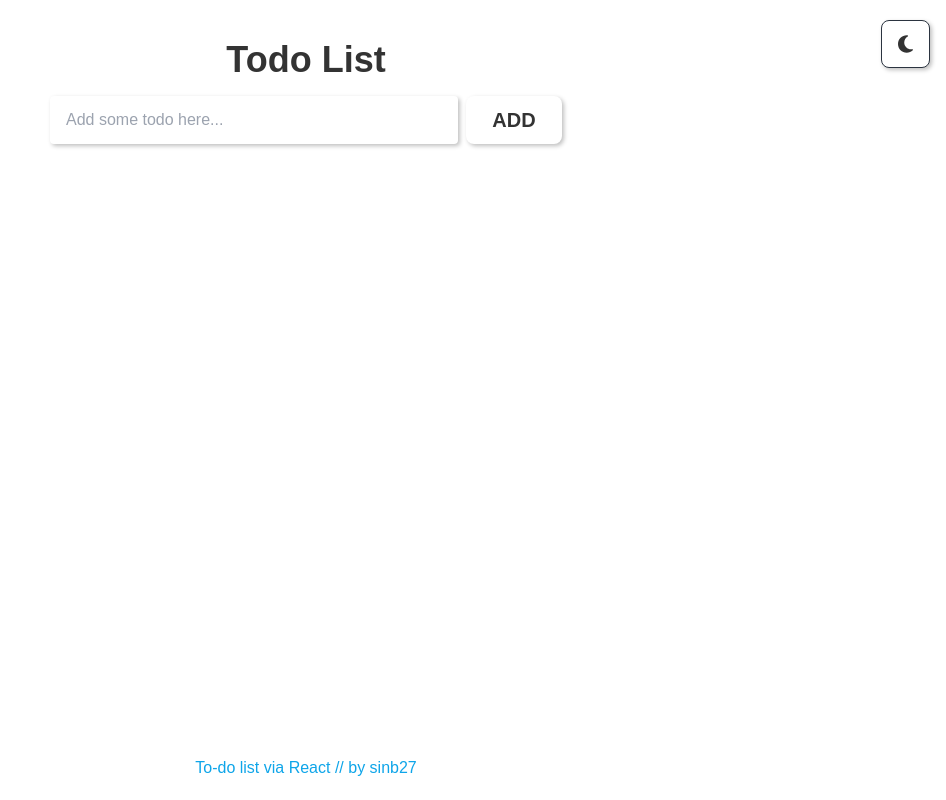
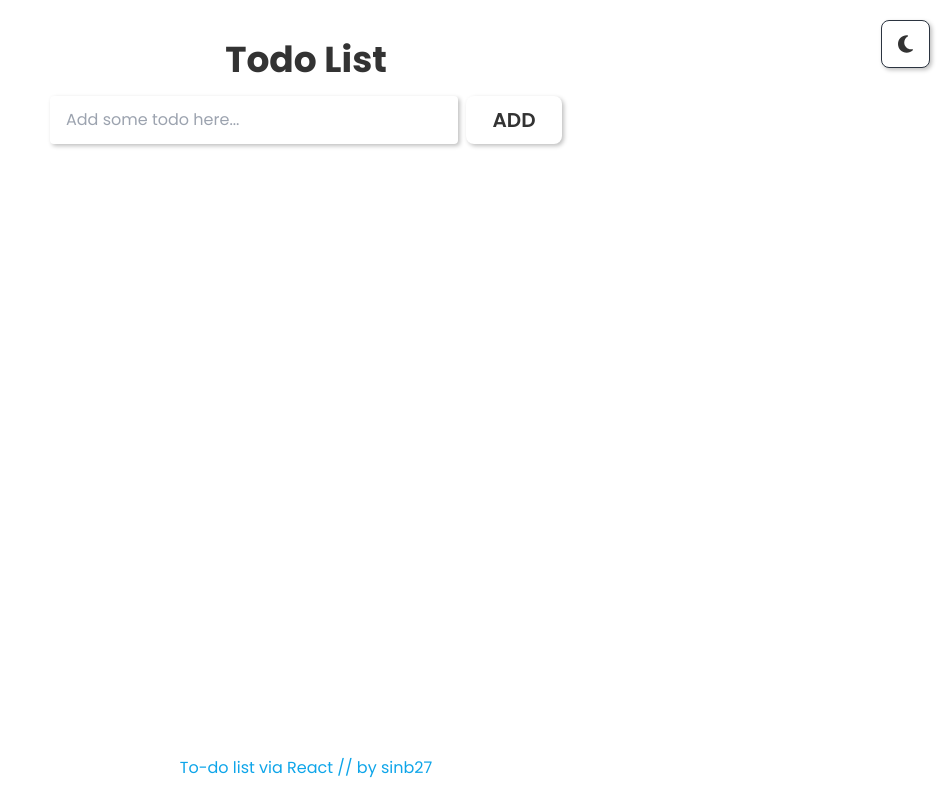
Before and after one commit to ranb27/todo-local-react-app, a React (Vite) app: page / in a window 1280 px wide. Shown: the whole page, without its empty margins (334-1280 px from the left). Built offline with nearby package versions, Linux system fonts and the light colour scheme.

Commit message:
Font Update

```diff
--- a/src/index.css
+++ b/src/index.css
@@ -1,3 +1,5 @@
+@import url("https://fonts.googleapis.com/css2?family=Poppins:wght@200;300;400;500;600;700;800&display=swap");
+
 * {
   font-family: "poppins", sans-serif;
 }
```
